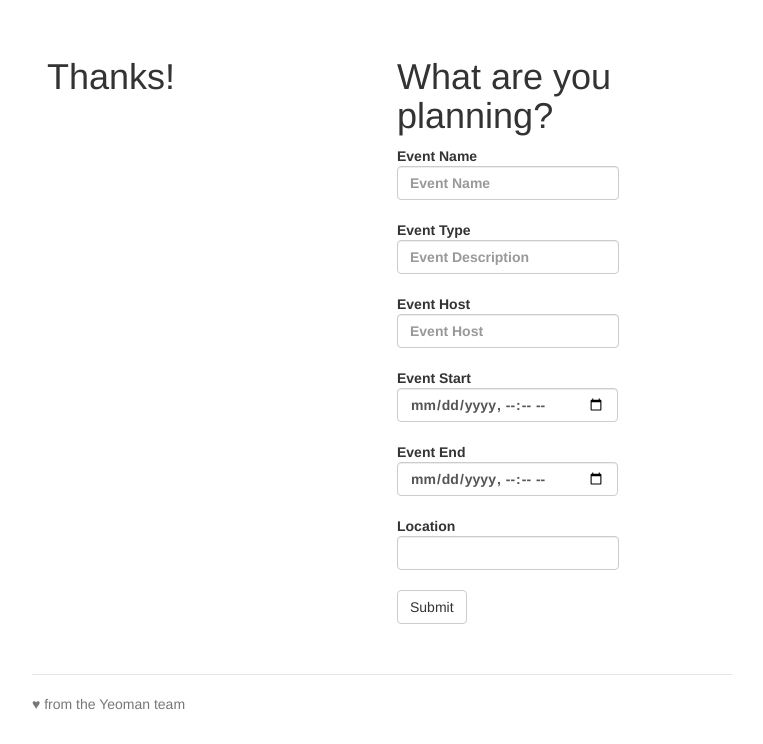
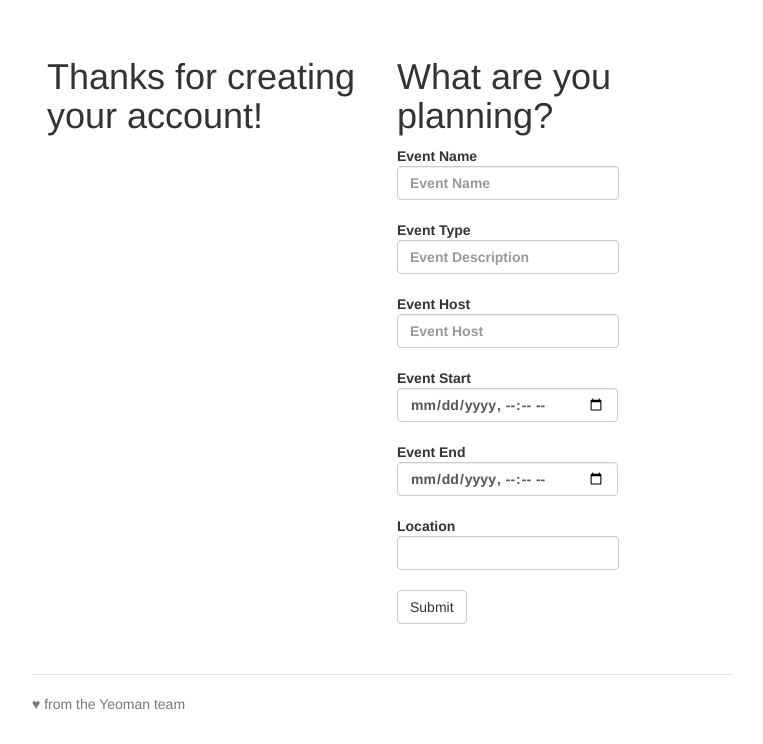
Before and after one commit to rko2/eventplanner, a website: page app/index.html in a window 1280 px wide. Both pictures are taken after typing "Sample", "name@example.com", "Sample123", "Sample123" into the empty fields and a click on the button "Submit". Shown: the part 584-1328 px from the top of the page, without its empty margins (258-1021 px from the left). Drawn offline with nearby package versions, Linux system fonts and the light colour scheme; files that its build step writes are made by us from their sources.

Commit message:
change progress bar to only cover account creation

```diff
--- a/app/index.html
+++ b/app/index.html
@@ -38,7 +38,7 @@
       <div class="jumbotron">
         <h1>Welcome to the Event Planner!</h1>
         <p class="lead">An easy way to set up any occasion.</p>
-        <p class="lead">Here's how far you are on your current event!</p>
+        <p class="lead" id="progressnote">Here's how close you are to planning events!</p>
         <h3><progress id="progress" value="0" max="100"></progress></h3>
         <p><a class="btn btn-lg btn-success" href="#">View planned events</a></p>
       </div>
@@ -53,7 +53,7 @@
           </div>
           <div class="form-group">
             <label for="email">Email
-              <input class="form-control" type="email" id="name" autocomplete="email" placeholder="Email" required>
+              <input class="form-control" type="email" id="email" autocomplete="email" placeholder="Email" required>
             </label>
           </div>
           <div class="form-group">
--- a/app/scripts/main.js
+++ b/app/scripts/main.js
@@ -5,8 +5,11 @@ var viewModel = function () {
   var accountForm = document.getElementById('account');
   var eventForm = document.getElementById('event');
   var progressBar = document.getElementById('progress');
+  var accountName = document.getElementById('name');
+  var accountEmail = document.getElementById('email');
   var passFirst = document.getElementById('password');
   var passSecond = document.getElementById('confirmpass');
+  var progressNote = document.getElementById('progressnote');
   self.eventName = ko.observable('');
   self.eventType = ko.observable('');
   self.eventHost = ko.observable('');
@@ -14,6 +17,15 @@ var viewModel = function () {
   self.eventEnd = ko.observable('');
   self.eventLocation = ko.observable('');
   self.eventList = ko.observableArray([]);
+  accountName.addEventListener('input', function(e) {
+    progressBar.value = 25;
+  })
+  accountEmail.addEventListener('input', function(e) {
+    progressBar.value = 50;
+  })
+  passFirst.addEventListener('input', function(e) {
+    progressBar.value = 75;
+  })
   passSecond.addEventListener('input', function(e) {
     console.log(passSecond.value);
     if (passSecond.value != passFirst.value) {
@@ -23,8 +35,9 @@ var viewModel = function () {
     }
   })
   self.accountSubmit = function() {
-    progressBar.value = 50;
-    accountForm.innerHTML = '<h1>Thanks!</h1>';
+    progressBar.value = 100;
+    accountForm.innerHTML = '<h1>Thanks for creating your account!</h1>';
+    progressNote.innerHTML = 'Your account is ready!';
     eventForm.classList.remove('invisible');
   }
   self.eventSubmit = function() {
```
